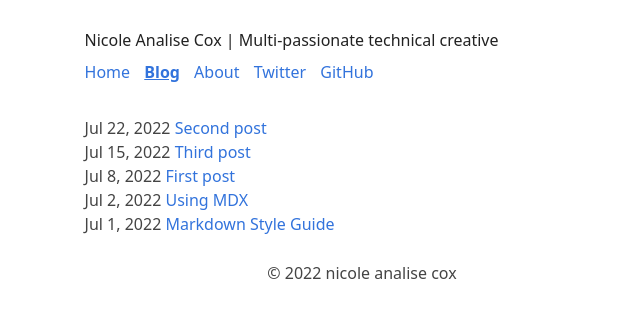
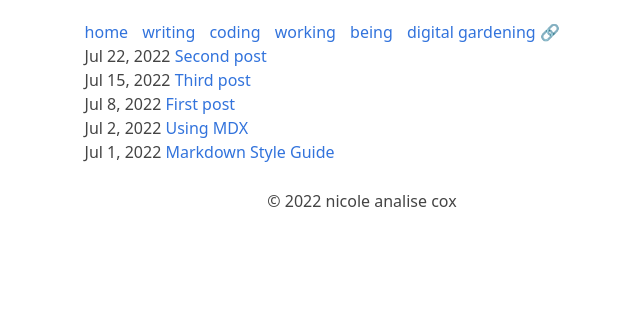
Before and after one commit to mayariii/nicoleisxyz, an Astro site: page /blog in a window 1280 px wide. Shown: the whole page, without its empty margins (278-918 px from the left). Built offline with nearby package versions, Linux system fonts and the light colour scheme; Astro itself is replaced by a stand-in of ours.

Commit message:
add pages to header and format files

```diff
--- a/src/components/Footer.astro
+++ b/src/components/Footer.astro
@@ -1,5 +1,5 @@
 ---
-const today = new Date();
+	const today = new Date();
 ---
 
 <footer>
--- a/src/components/Header.astro
+++ b/src/components/Header.astro
@@ -1,25 +1,19 @@
 ---
-import HeaderLink from './HeaderLink.astro';
-import { SITE_TITLE } from '../config';
+	import HeaderLink from './HeaderLink.astro';
+
+	const pages = [
+		{ name: 'home', href: '/' },
+		{ name: 'writing', href: '/blog/' },
+		{ name: 'coding', href: '/portfolio/' },
+		{ name: 'working', href: '/cv/' },
+		{ name: 'being', href: '/about/' },
+		{ name: 'digital gardening 🔗', href: 'https://www.nicolesgarden.digital' }
+	]
 ---
 
 <header>
-	<h2>
-		{SITE_TITLE}
-	</h2>
 	<nav>
-		<HeaderLink href="/">Home</HeaderLink>
-		<HeaderLink href="/blog">Blog</HeaderLink>
-		<HeaderLink href="/about">About</HeaderLink>
-		<HeaderLink href="https://twitter.com/astrodotbuild" target="_blank">Twitter</HeaderLink>
-		<HeaderLink href="https://github.com/withastro/astro" target="_blank">GitHub</HeaderLink>
+		{pages.map(page => <HeaderLink href={page.href}>{page.name}</HeaderLink>)}
 	</nav>
 </header>
-<style>
-	header {
-		margin: 0em 0 2em;
-	}
-	h2 {
-		margin: 0.5em 0;
-	}
-</style>
+<style></style>
--- a/src/pages/blog.astro
+++ b/src/pages/blog.astro
@@ -7,6 +7,7 @@ const posts = (await Astro.glob('./blog/*.{md,mdx}')).sort(
 		(a, b) => new Date(b.frontmatter.pubDate).valueOf() - new Date(a.frontmatter.pubDate).valueOf()
 	);
 ---
+
 <Shell title={SITE_TITLE} description={SITE_DESCRIPTION}>
 	<section>
 		<ul>
--- a/src/pages/index.astro
+++ b/src/pages/index.astro
@@ -1,8 +1,8 @@
 ---
-import { SITE_TITLE, SITE_DESCRIPTION } from '../config';
-import Shell from '../layouts/Shell.astro';
+	import { SITE_TITLE, SITE_DESCRIPTION } from '../config';
+	import Shell from '../layouts/Shell.astro';
 ---
 
 <Shell title={SITE_TITLE} description={SITE_DESCRIPTION}>
-			<h1>🧑‍🚀 Hello, Astronaut!</h1>
+	<h1>🧑‍🚀 Hello, Astronaut!</h1>
 </Shell>
```
Also changed, not shown: src/layouts/BlogPost.astro (+2 -7 lines), src/layouts/Shell.astro (+7 -1 lines), src/components/BaseHead.astro (indentation only). Lines whose indentation alone changed are shown as unchanged.
